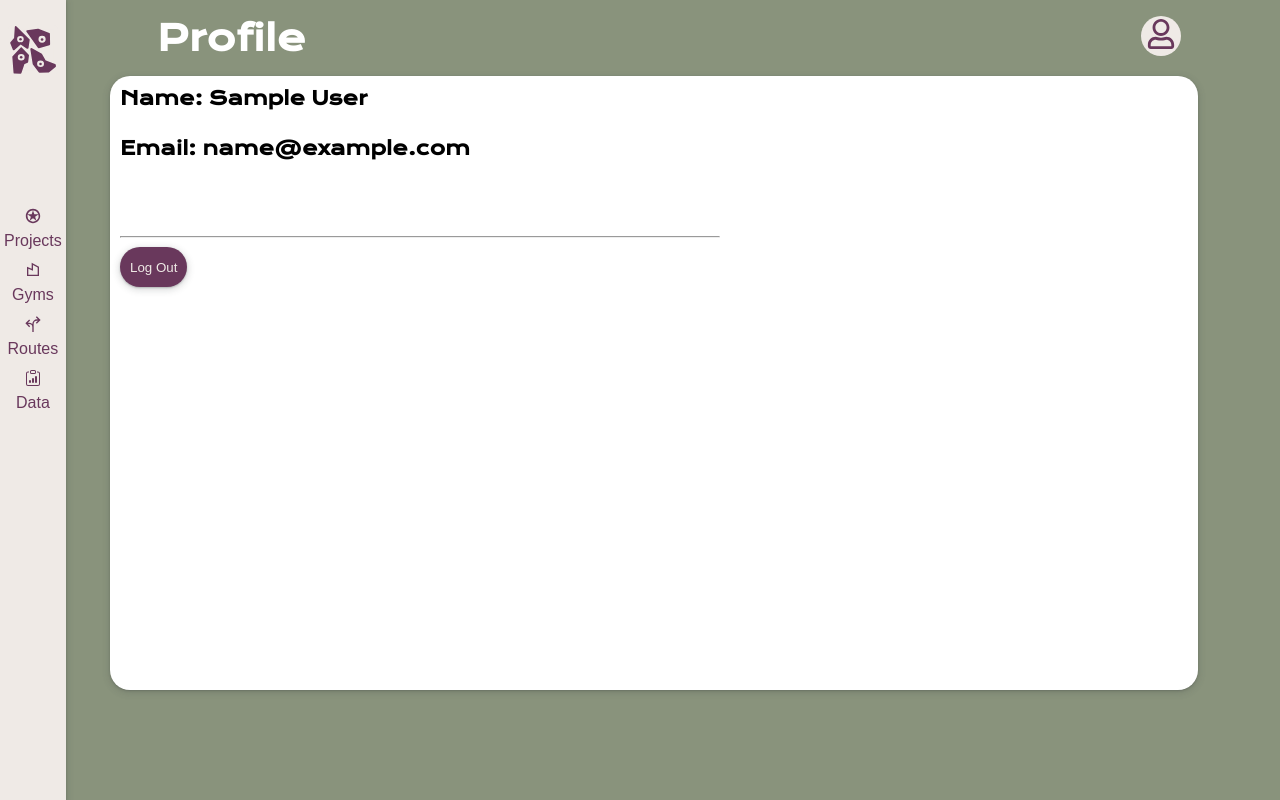
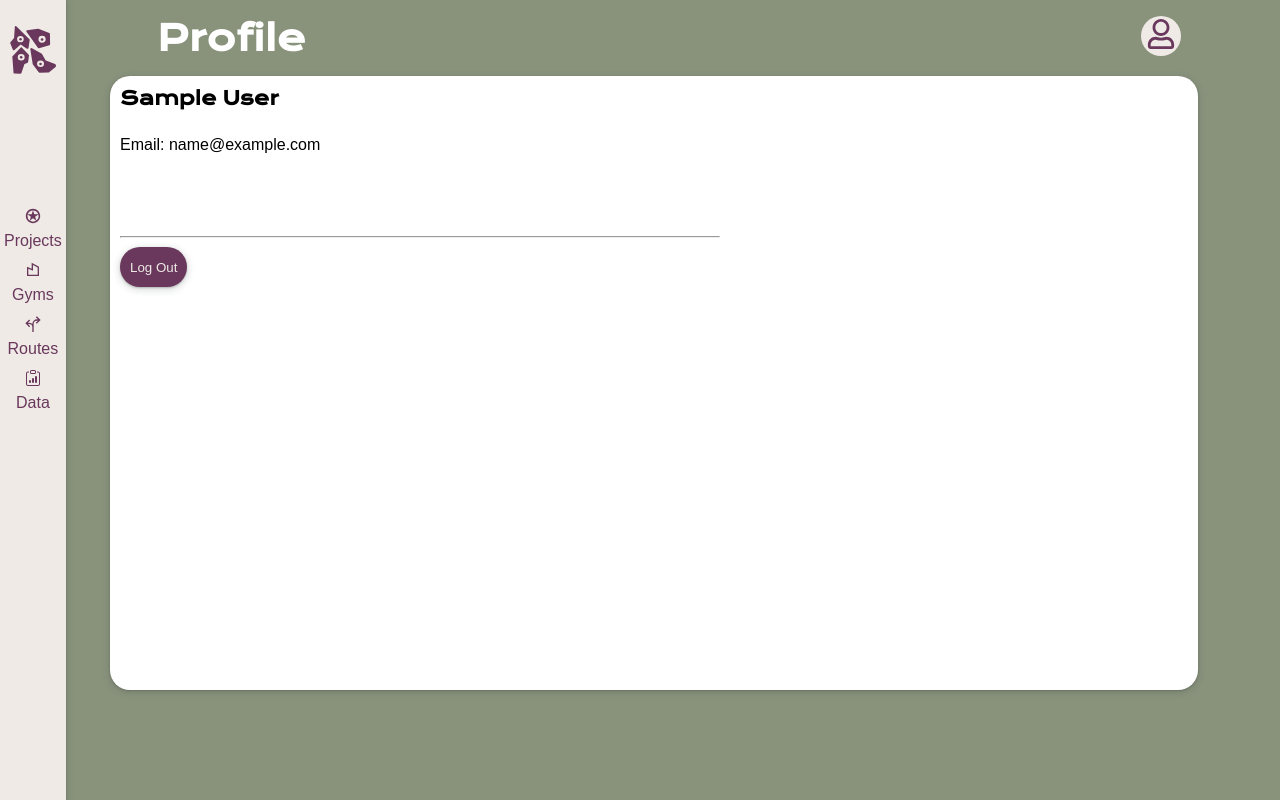
Before and after one commit to kevinkirby-1/rock_routes_react, a React (Vite) app: page /profile in a window 1280 px wide. Built offline with nearby package versions, Linux system fonts and the light colour scheme; no server answers; sample sign-in values are in the browser's storage.

Commit message:
Fixed a couple more ui issues.

```diff
--- a/src/components/route_list/RouteList.scss
+++ b/src/components/route_list/RouteList.scss
@@ -91,6 +91,7 @@
   .p-icon {
     top: 25%;
   }
+}
 
 .p-treeselect-panel {
   button {
@@ -99,7 +100,6 @@
     background-color: white;
     box-shadow: none;
     color: grey;
-    }
   }
 }
 @media only screen and (min-width: 1024px) {
--- a/src/pages/profile/Profile.scss
+++ b/src/pages/profile/Profile.scss
@@ -17,6 +17,7 @@
   img {
     grid-column: 2;
     grid-row: 1;
+    border-radius: 20px;
   }
   hr {
     grid-column: 1/3;
--- a/src/pages/profile/Profile.tsx
+++ b/src/pages/profile/Profile.tsx
@@ -35,8 +35,8 @@ export function Profile() {
       <section className="content_body">
         <div id="profile">
           <img src={loggedInUser.picture} alt="" />
-          <h1 id="name">Name: {loggedInUser.name}</h1>
-          <h1 id="email">Email: {loggedInUser.email}</h1>
+          <h1 id="name">{loggedInUser.name}</h1>
+          <p id="email">Email: {loggedInUser.email}</p>
           <hr />
           <button onClick={logout}>Log Out</button>
         </div>
```
Also changed, not shown: 5 other files (tests, documents, lock files or other folders). Lines whose indentation alone changed are shown as unchanged.
